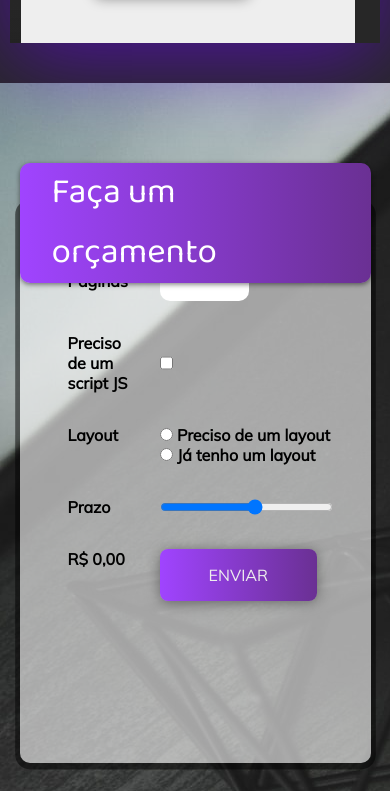
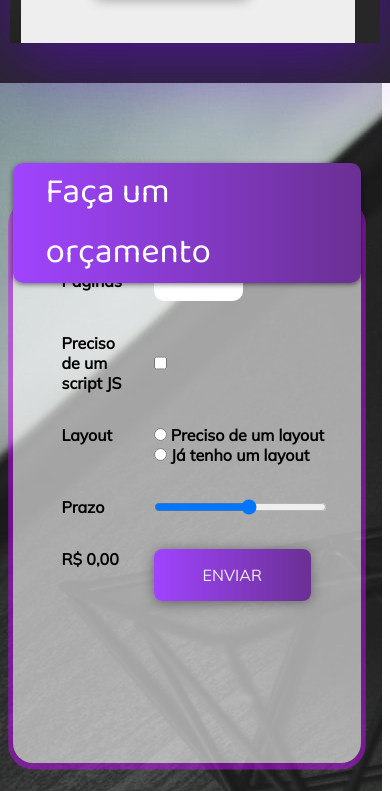
Before and after one commit to Jakson011/portifolio, a plain HTML site: page index.html in a window 390 px wide. Shown: the part 3513-4304 px from the top of the page. Drawn offline with Linux system fonts and the light colour scheme; grey boxes are pictures that could not be loaded.

Commit message:
:package: preload

```diff
--- a/style.css
+++ b/style.css
@@ -1124,14 +1124,15 @@ footer {
     .sessao-orcamento {
         width: 100%;
         height: 50rem;
+        margin-left: -.5rem;
     }
 
     .orcamento-wrapper {
-        width: 90%;
+        width: 89%;
         height: 35rem;
         background-color:#ffffff99;
-        border-radius: 10px;
-        box-shadow:  0 0.1rem .0.3rem rgba(0, 0, 0, 0.5 );
+        border-radius: 20px;
+        box-shadow:  0 0.1rem .0.3rem rgba(193, 13, 248, 0.5);
         position: relative;
     }
 
```
